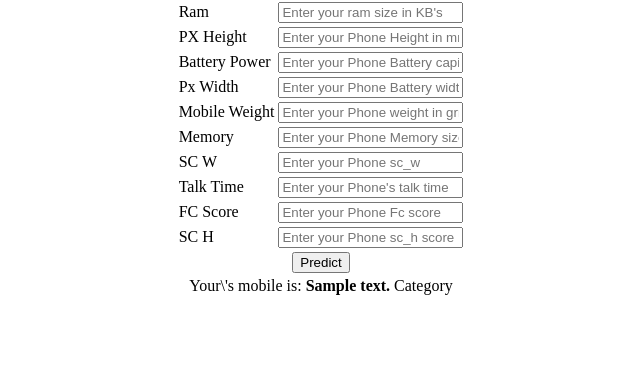
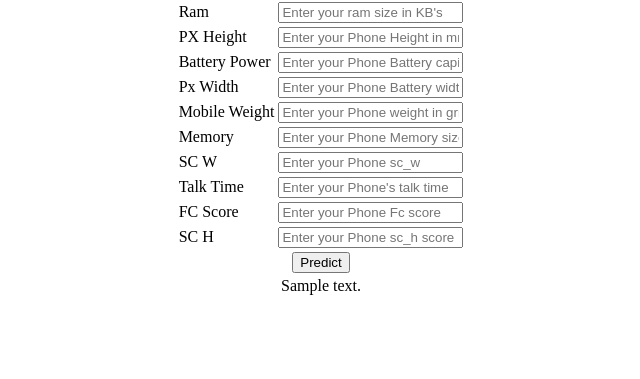
Before and after one commit to SivaRamiReddyModugula/Mobile-Category-Predection, a Flask app: template templates/index.html in a window 1280 px wide. Shown: the part 81-460 px from the top of the page, without its empty margins (319-959 px from the left). Run offline with Flask 2, Linux system fonts and the light colour scheme; the template is opened without the code that fills it: most values are stand-ins (such as "Sample title", 1, 10 or a date in 2020); parts of the project's set-up code (start-up, migrations or seed data) failed here and were passed over.

Commit message:
Update index.html

```diff
--- a/templates/index.html
+++ b/templates/index.html
@@ -126,7 +126,7 @@
           <tr>
             <td colspan="2" align="center">
               <label
-                >Your\'s mobile is: <b>{{prediction_text}}</b> Category</label
+                >{{prediction_text}}</label
               >
             </td>
           </tr>
```
